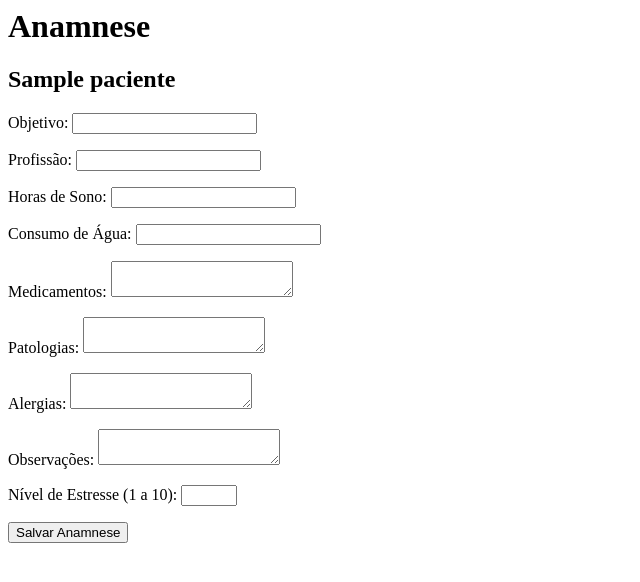
After one commit to matheuspdev91/NutriAI, a Django app: page /pacientes/1/anamnese/ in a window 1280 px wide. The commit adds this page. Shown: the top 582 px of the page, without its empty margins (0-640 px from the left). Run offline with Django 5.2, Linux system fonts and the light colour scheme; tables that the repository leaves empty hold one stand-in row (values such as "Sample post").

Commit message:
atualização: templates e rotas

```diff
--- a/pacientes/models.py
+++ b/pacientes/models.py
@@ -83,7 +83,7 @@ class Anamnese(models.Model):
     criado_em = models.DateTimeField(auto_now_add=True)
 
     def __str__(self):
-        return f"Anamnese"- {self.paciente.nome}
+        return f"Anamnese {self.paciente.nome}"
 
 
 
--- /dev/null
+++ b/pacientes/templates/pacientes/anamnese.html
@@ -0,0 +1,78 @@
+<h1>Anamnese</h1>
+
+<h2>{{ paciente.nome }}</h2>
+
+<form method="post">
+
+    {% csrf_token %}
+
+    <p>
+        Objetivo:
+        <input
+            type="text"
+            name="objetivo"
+            required
+        >
+    </p>
+
+    <p>
+        Profissão:
+        <input
+            type="text"
+            name="profissao"
+        >
+    </p>
+
+    <p>
+        Horas de Sono:
+        <input
+            type="number"
+            step="0.1"
+            name="hora_de_sono"
+        >
+    </p>
+
+    <p>
+        Consumo de Água:
+        <input
+            type="number"
+            step="0.1"
+            name="consumo_de_agua"
+        >
+    </p>
+
+    <p>
+        Medicamentos:
+        <textarea name="medicamentos"></textarea>
+    </p>
+
+    <p>
+        Patologias:
+        <textarea name="patologias"></textarea>
+    </p>
+
+    <p>
+        Alergias:
+        <textarea name="alergias"></textarea>
+    </p>
+
+    <p>
+        Observações:
+        <textarea name="observacoes"></textarea>
+    </p>
+
+    <p>
+        Nível de Estresse (1 a 10):
+        <input
+            type="number"
+            min="1"
+            max="10"
+            name="nivel_estresse"
+        >
+    </p>
+
+    <button type="submit">
+        Salvar Anamnese
+    </button>
+
+</form>
--- a/pacientes/urls.py
+++ b/pacientes/urls.py
@@ -16,4 +16,10 @@ urlpatterns = [
         views.detalhe_paciente,
         name="detalhe_paciente"
     ),
+
+    path(
+        "<int:paciente_id>/anamnese/",
+        views.cadastrar_anamnese,
+        name="cadastrar_anamnese"
+    ),
 ]
--- a/pacientes/views.py
+++ b/pacientes/views.py
@@ -1,4 +1,5 @@
 from django.shortcuts import render, redirect, get_list_or_404, get_object_or_404
+from .models import Anamnese, Paciente
 
 from .models import Paciente
 
@@ -7,7 +8,7 @@ def listar_pacientes(request):
 
     return render(
         request,
-        "pacientes/listar.html",
+        "pacientes/listar_pacientes.html",
         {"pacientes": pacientes}
     )
 
@@ -35,8 +36,57 @@ def detalhe_paciente(request, paciente_id):
         id=paciente_id,
     )
 
+    anamnese = getattr(paciente, "anamnese", None)
+    print("PACIENTE:", paciente)
+    print("ANAMNESE:", anamnese)
+
     return render(
         request,
-        "pacientes/detalhe.html",
-        {"paciente": paciente},
+
+        "pacientes/detalhe_paciente.html",
+        {
+        "paciente": paciente,
+        "anamnese": anamnese,
+        }
     )
+
+
+
+# ===================
+# CADASTRAR ANAMNESE
+# ===================
+
+def cadastrar_anamnese(request, paciente_id):
+
+    paciente = get_object_or_404(
+        Paciente,
+        id=paciente_id
+    )
+
+    if request.method == "POST":
+
+        Anamnese.objects.create(
+            paciente=paciente,
+            objetivo=request.POST.get("objetivo"),
+            profissao=request.POST.get("profissao"),
+            hora_de_sono=request.POST.get("hora_de_sono"),
+            consumo_de_agua=request.POST.get("consumo_de_agua"),
+            medicamentos=request.POST.get("medicamentos"),
+            patologias=request.POST.get("patologias"),
+            alergias=request.POST.get("alergias"),
+            observacoes=request.POST.get("observacoes"),
+            nivel_estresse=request.POST.get("nivel_estresse"),
+        )
+
+        return redirect(
+            "detalhe_paciente",
+            paciente_id=paciente.id
+        )
+
+    return render(
+        request,
+        "pacientes/anamnese.html",
+        {
+            "paciente": paciente
+        }
+    )
```
Also changed, not shown: pacientes/templates/pacientes/detalhe_paciente.html (+44 -0 lines).
